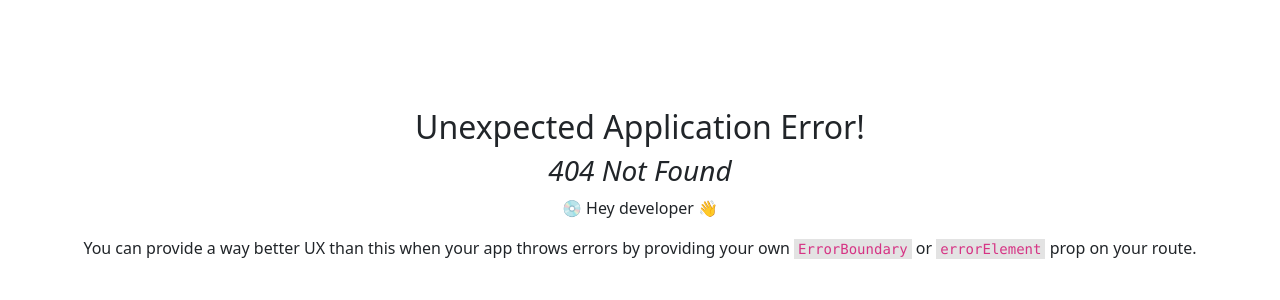
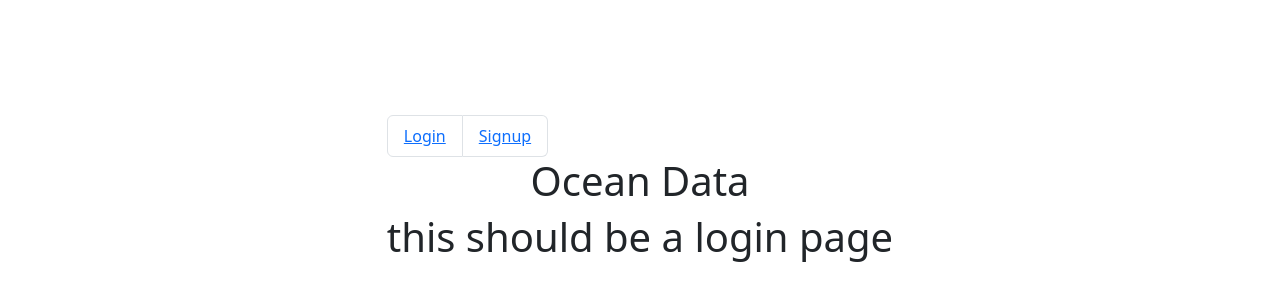
Before and after one commit to jpatterson933/ocean_data, a React (Vite) app in the folder client/: page /login in a window 1280 px wide. Before the commit this address had no page. Shown: the part 208-508 px from the top of the page. Built offline with nearby package versions, Linux system fonts and the light colour scheme.

Commit message:
basic mcp setup for first user interaction page now working

```diff
--- a/client/src/App.jsx
+++ b/client/src/App.jsx
@@ -1,10 +1,8 @@
 import { ApolloClient, InMemoryCache, ApolloProvider, createHttpLink } from "@apollo/client";
-
+import { Outlet } from "react-router-dom";
 import "./App.css";
-import LocationForm from "./components/LocationForm";
 
 import { setContext } from "@apollo/client/link/context";
-import Signup from "./pages/Signup";
 import NavigationBar from "./components/Nav";
 
 const httpLink = createHttpLink({
@@ -30,10 +28,8 @@ function App() {
   return (
     <ApolloProvider client={client}>
       <NavigationBar />
-      <Signup />
       <h1>Ocean Data</h1>
-      <LocationForm />
-
+      <Outlet />
     </ApolloProvider>
   )
 }
--- a/client/src/components/Nav/index.jsx
+++ b/client/src/components/Nav/index.jsx
@@ -4,6 +4,9 @@ import ListGroup from "react-bootstrap/ListGroup";
 import { Link } from "react-router-dom";
 
 function NavigationBar() {
+
+    function showNavigation() {
+
         if (Auth.loggedIn()) {
             return (
                 <ListGroup horizontal>
@@ -23,7 +26,6 @@ function NavigationBar() {
                 <ListGroup horizontal>
                     <ListGroup.Item>
                         <Link to="/login">Login</Link>
-
                     </ListGroup.Item>
                     <ListGroup.Item>
                         <Link to="/signup">Signup</Link>
@@ -31,10 +33,12 @@ function NavigationBar() {
                 </ListGroup>
             )
         }
+    }
 
     return (
-        <>
-        </>
+        <nav>
+            {showNavigation()}
+        </nav>
     )
 }
 
--- a/client/src/main.jsx
+++ b/client/src/main.jsx
@@ -1,25 +1,36 @@
-import React from 'react';
-import ReactDOM from 'react-dom/client';
-import App from './App.jsx';
-import './index.css';
-import 'bootstrap/dist/css/bootstrap.min.css';
+import React from "react";
+import ReactDOM from "react-dom/client";
+import "./index.css";
+import "bootstrap/dist/css/bootstrap.min.css";
 
-import { createBrowserRouter, RouterProvider } from 'react-router-dom';
+import { createBrowserRouter, RouterProvider } from "react-router-dom";
+// things to route to
+import App from "./App.jsx";
+import Signup from "./pages/Signup.jsx";
+import Login from "./pages/Login";
+import NoExistingPage from "./pages/NoExistingPage";
+import Home from "./pages/Home";
 
 const router = createBrowserRouter([
   {
     path: "/",
     element: <App />,
-    error: "null",
+    error: <NoExistingPage />,
     children: [
       {
         index: true,
-        element: <App />
+        element: <Home />
+      }, {
+        path: "/login",
+        element: <Login />
+      }, {
+        path: "/signup",
+        element: <Signup />
       }
     ]
   }
 ])
 
-ReactDOM.createRoot(document.getElementById('root')).render(
+ReactDOM.createRoot(document.getElementById("root")).render(
   <RouterProvider router={router} />
 )
--- /dev/null
+++ b/client/src/pages/Home.jsx
@@ -0,0 +1,7 @@
+function Home(){
+    return (
+        <h1>This will be a home page</h1>
+    )
+}
+
+export default Home;
--- /dev/null
+++ b/client/src/pages/Login.jsx
@@ -0,0 +1,7 @@
+function Login(){
+    return(
+        <h1>this should be a login page</h1>
+    )
+}
+
+export default Login;
--- /dev/null
+++ b/client/src/pages/NoExistingPage.jsx
@@ -0,0 +1,7 @@
+function NoExistingPage(){
+    return (
+        <h1>This page does not exist! </h1>
+    )
+}
+
+export default NoExistingPage;
```
Lines whose indentation alone changed are shown as unchanged.
